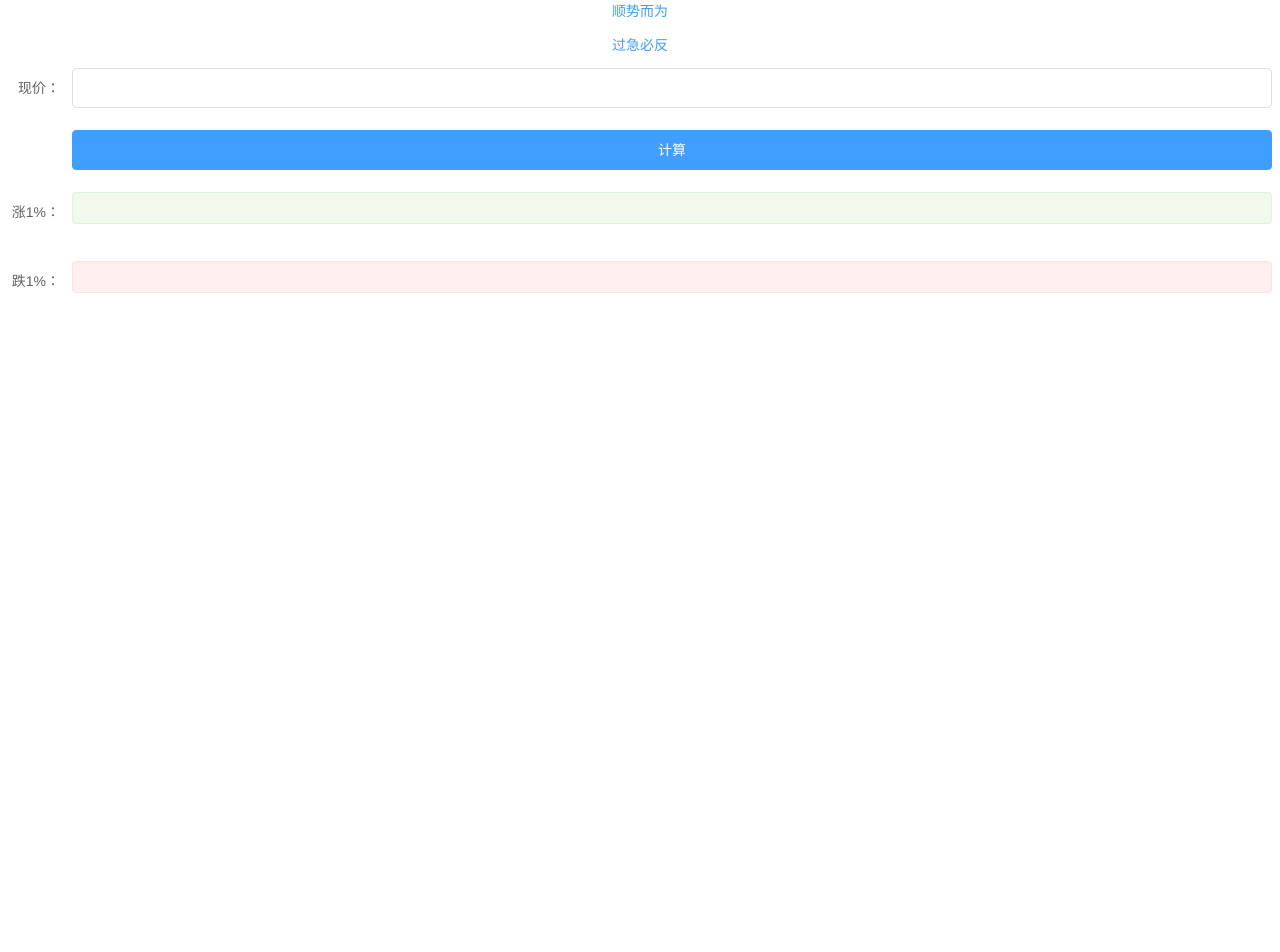
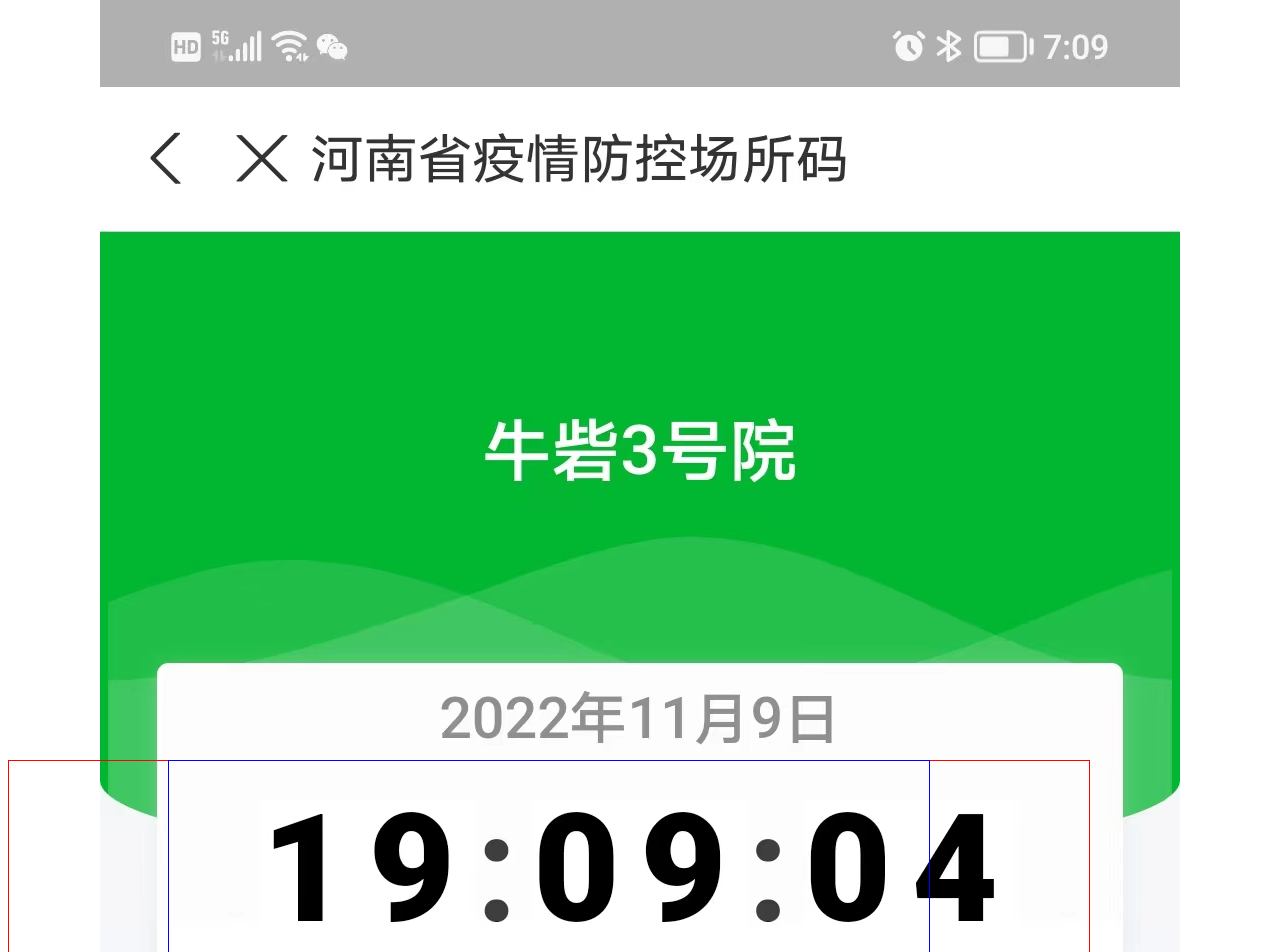
Before and after one commit to hanoubaba/deal-program, a Vue app: page / in a window 1280 px wide. Shown: the part 60-1012 px from the top of the page. Before the commit the page ends 800 px from the top, so only its background shows below. Built offline with nearby package versions, Linux system fonts and the light colour scheme.

Commit message:
no message

```diff
--- a/src/App.vue
+++ b/src/App.vue
@@ -6,7 +6,7 @@
 
 <script>
 // import HelloWorld from './components/HelloWorld.vue'
-import HelloWorld from './components/easy.vue'
+import HelloWorld from './components/ademo.vue'
 
 export default {
     name: 'App',
--- a/src/components/ademo.vue
+++ b/src/components/ademo.vue
@@ -1,24 +1,10 @@
 <template>
     <div class="container">
-        <h2>机会</h2>
-        <div class="fl">
-            <el-form ref="dataForm" label-width="100px">
-                <el-form-item label="止损价：" prop="stopNum">
-                    <el-input v-model="stopNum"></el-input>
-                </el-form-item>
-                <el-form-item label="现价：" prop="newNum">
-                    <el-input v-model="newNum"></el-input>
-                </el-form-item>
-                <el-form-item label="">
-                    <el-button type="primary" style="width:100%;margin-bottom:20px" @click="getResult">开始计算</el-button>
-                </el-form-item>
-                <el-form-item label="杠杆倍数：">
-                    <el-tag style="width:100%" type="success">{{resLeverage}}</el-tag>
-                </el-form-item>
-            </el-form>
-            <p>在认知的安全边际内操作</p>
-            <p>以亏损50%的风险去博取等价或者更高的收益</p>
-            <p>机会之前忍住 出现机会抓住</p>
+        <img src="../assets/hs.png" alt="">
+        <div class="time">
+            <div class="text">
+
+            </div>
         </div>
     </div>
 </template>
@@ -36,8 +22,6 @@ export default {
     methods: {
         getResult () {
 
-
-
         },
     }
 }
@@ -45,14 +29,23 @@ export default {
 
 <style scoped>
 .container {
-    color: #333;
-    margin: 0 auto;
+    position: relative;
 }
-.fl {
-    flex: 1;
+.time {
+    border: 1px solid red;
+    position: absolute;
+    left: 0;
+    top: 760px;
+    width: 1080px;
+    height: 200px;
+    display: flex;
+    justify-content: center;
+    align-items: center;
 }
-p {
-    color: #fc0048;
-    font-size: 14px;
+.text {
+    border: 1px solid blue;
+    width: 760px;
+    height: 200px;
+    /* background-color: #fff; */
 }
 </style>
--- a/src/components/easy.vue
+++ b/src/components/easy.vue
@@ -37,8 +37,8 @@ export default {
             console.log('demo')
         },
         getResult () {
-            this.up1 = (this.num * 1.01).toFixed(2)
-            this.down1 = (this.num * 0.99).toFixed(2)
+            this.up1 = this.num * 1.01
+            this.down1 = this.num * 0.99
         },
     }
 }
```
Also changed, not shown: src/assets/hs.png (added).
